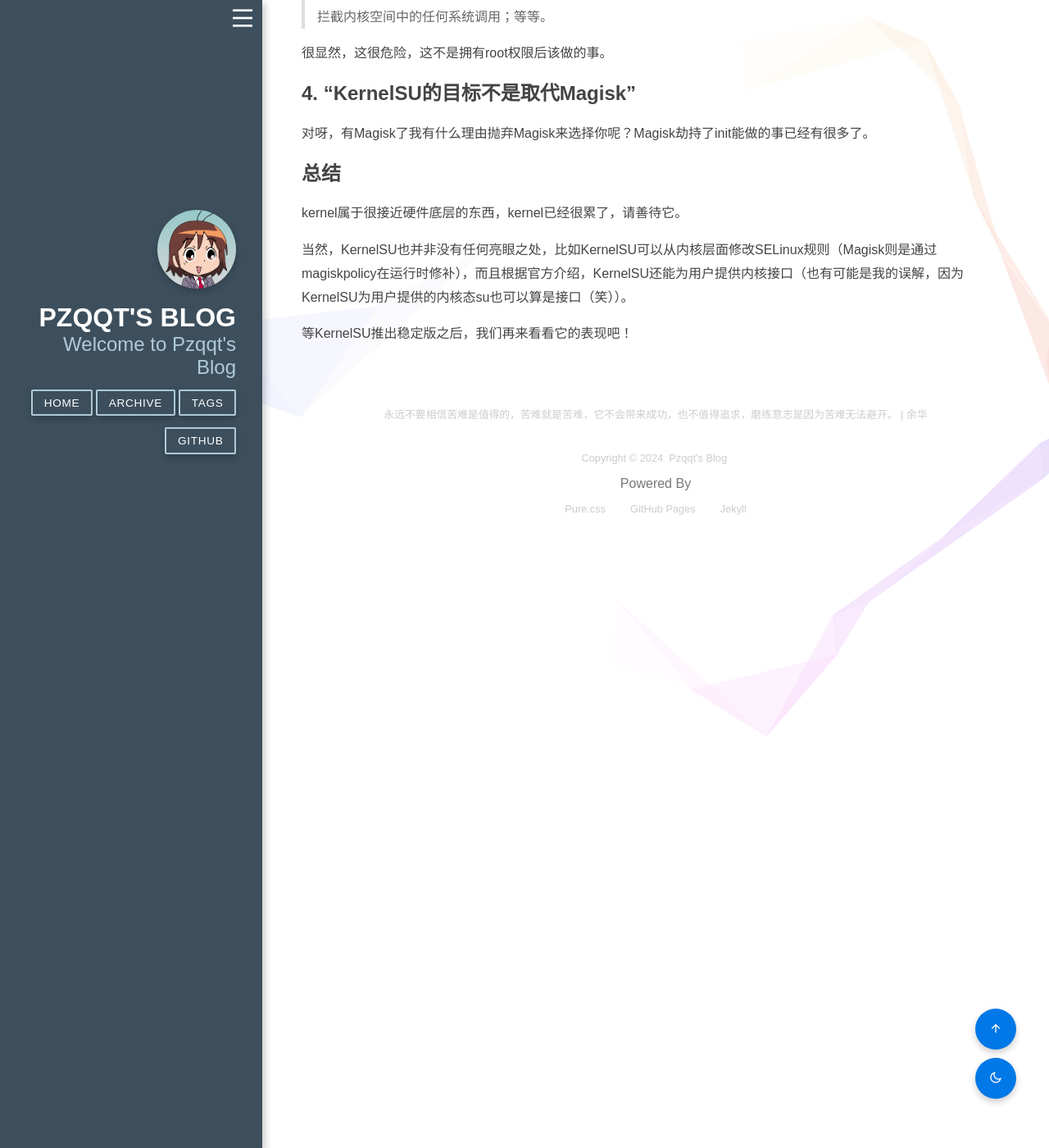
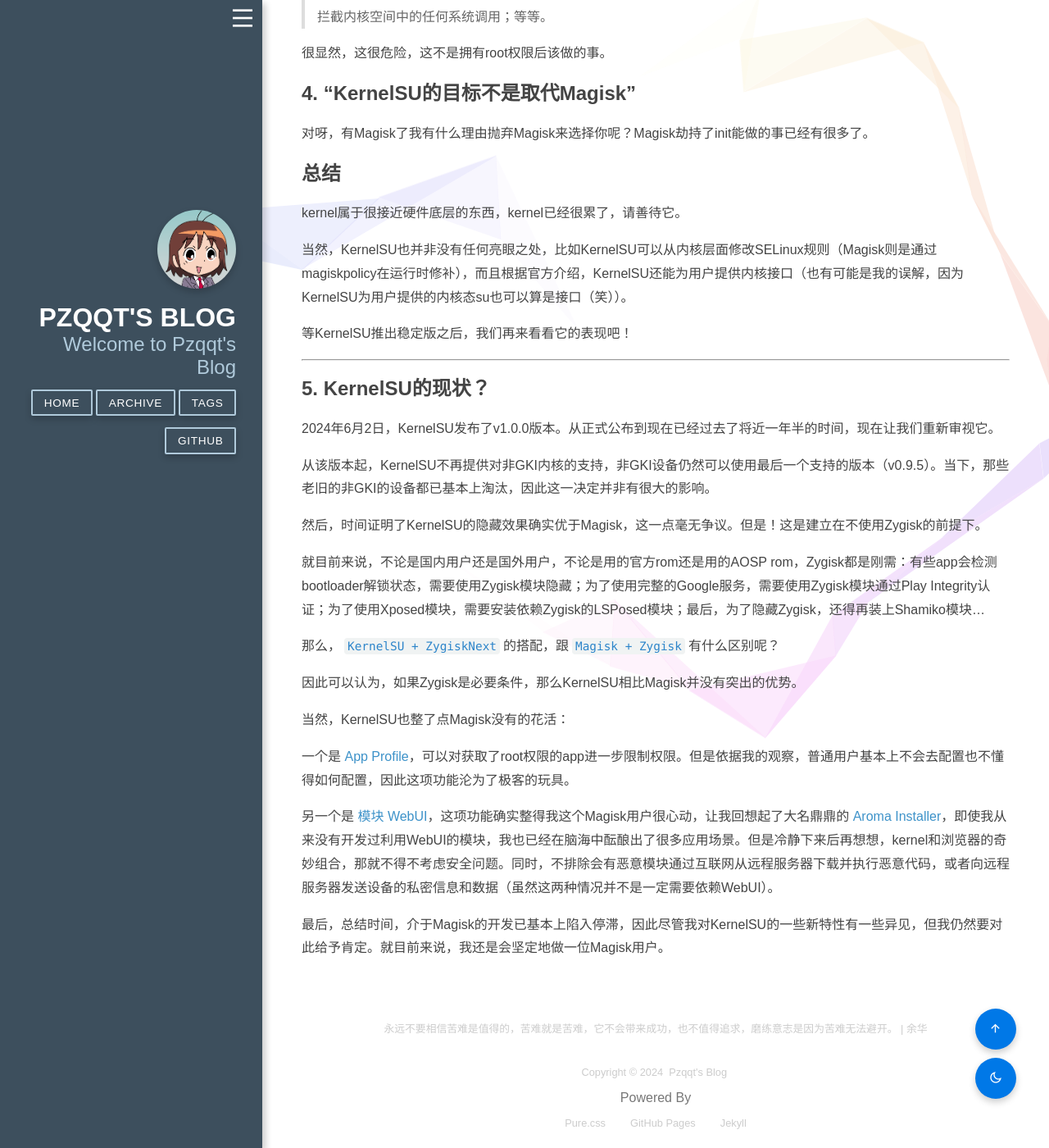
Before and after one commit to Pzqqt/Pzqqt.github.io, a Jekyll site: the page built from _posts/2023-01-27-为什么我不看好 KernelSU.md, in a window 1280 px wide and 1400 px high, scrolled down 1882 px. Shown: the whole window at 82% size. Built offline with Jekyll 4.4.1, drawn with Linux system fonts in a browser that asks for light colours; nearby versions of some CDN libraries; some web fonts are replaced.

Commit message:
posts: Some text adjustments

```diff
--- a/_posts/2023-01-27-为什么我不看好 KernelSU.md
+++ b/_posts/2023-01-27-为什么我不看好 KernelSU.md
@@ -51,3 +51,27 @@
 当然，KernelSU也并非没有任何亮眼之处，比如KernelSU可以从内核层面修改SELinux规则（Magisk则是通过magiskpolicy在运行时修补），而且根据官方介绍，KernelSU还能为用户提供内核接口（也有可能是我的误解，因为KernelSU为用户提供的内核态su也可以算是接口（笑））。
 
 等KernelSU推出稳定版之后，我们再来看看它的表现吧！
+
+---
+
+## 5. KernelSU的现状？
+
+2024年6月2日，KernelSU发布了v1.0.0版本。从正式公布到现在已经过去了将近一年半的时间，现在让我们重新审视它。
+
+从该版本起，KernelSU不再提供对非GKI内核的支持，非GKI设备仍然可以使用最后一个支持的版本（v0.9.5）。当下，那些老旧的非GKI的设备都已基本上淘汰，因此这一决定并非有很大的影响。
+
+然后，时间证明了KernelSU的隐藏效果确实优于Magisk，这一点毫无争议。但是！这是建立在不使用Zygisk的前提下。
+
+就目前来说，不论是国内用户还是国外用户，不论是用的官方rom还是用的AOSP rom，Zygisk都是刚需：有些app会检测bootloader解锁状态，需要使用Zygisk模块隐藏；为了使用完整的Google服务，需要使用Zygisk模块通过Play Integrity认证；为了使用Xposed模块，需要安装依赖Zygisk的LSPosed模块；最后，为了隐藏Zygisk，还得再装上Shamiko模块...
+
+那么，`KernelSU + ZygiskNext`的搭配，跟`Magisk + Zygisk`有什么区别呢？
+
+因此可以认为，如果Zygisk是必要条件，那么KernelSU相比Magisk并没有突出的优势。
+
+当然，KernelSU也整了点Magisk没有的花活：
+
+一个是 [App Profile](https://kernelsu.org/guide/app-profile.html)，可以对获取了root权限的app进一步限制权限。但是依据我的观察，普通用户基本上不会去配置也不懂得如何配置，因此这项功能沦为了极客的玩具。
+
+另一个是 [模块 WebUI](https://kernelsu.org/guide/module-webui.html)，这项功能确实整得我这个Magisk用户很心动，让我回想起了大名鼎鼎的 [Aroma Installer](https://github.com/amarullz/AROMA-Installer)，即使我从来没有开发过利用WebUI的模块，我也已经在脑海中酝酿出了很多应用场景。但是冷静下来后再想想，kernel和浏览器的奇妙组合，那就不得不考虑安全问题。同时，不排除会有恶意模块通过互联网从远程服务器下载并执行恶意代码，或者向远程服务器发送设备的私密信息和数据（虽然这两种情况并不是一定需要依赖WebUI）。
+
+最后，总结时间，介于Magisk的开发已基本上陷入停滞，因此尽管我对KernelSU的一些新特性有一些异见，但我仍然要对此给予肯定。就目前来说，我还是会坚定地做一位Magisk用户。
```
